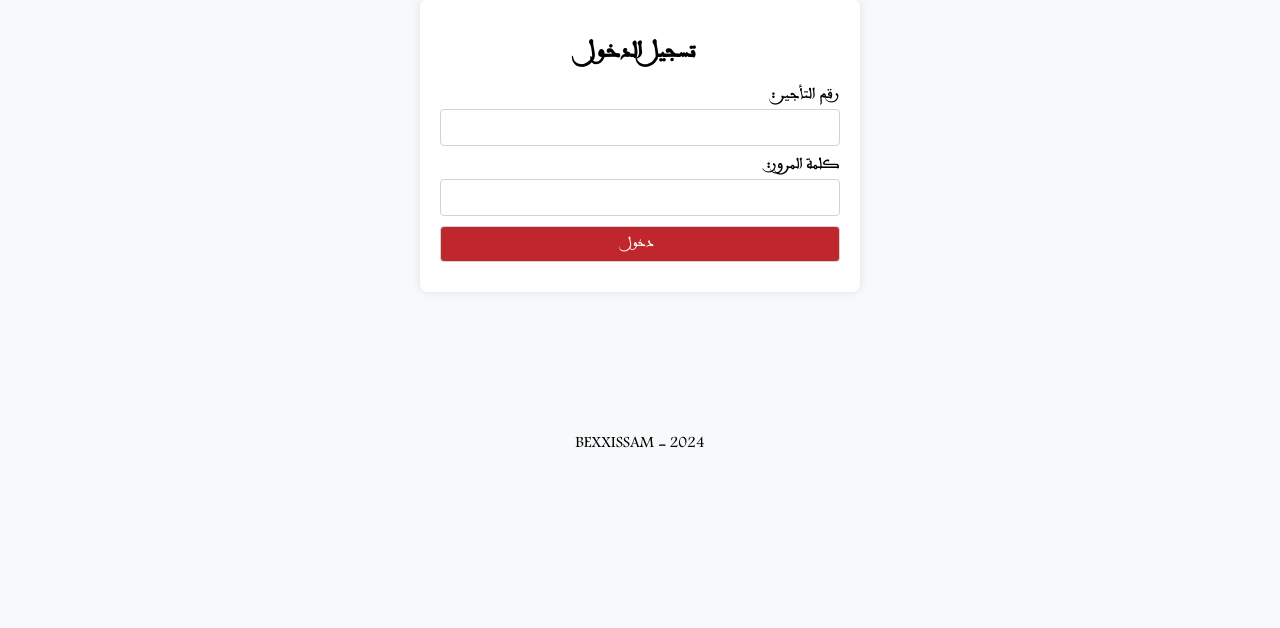
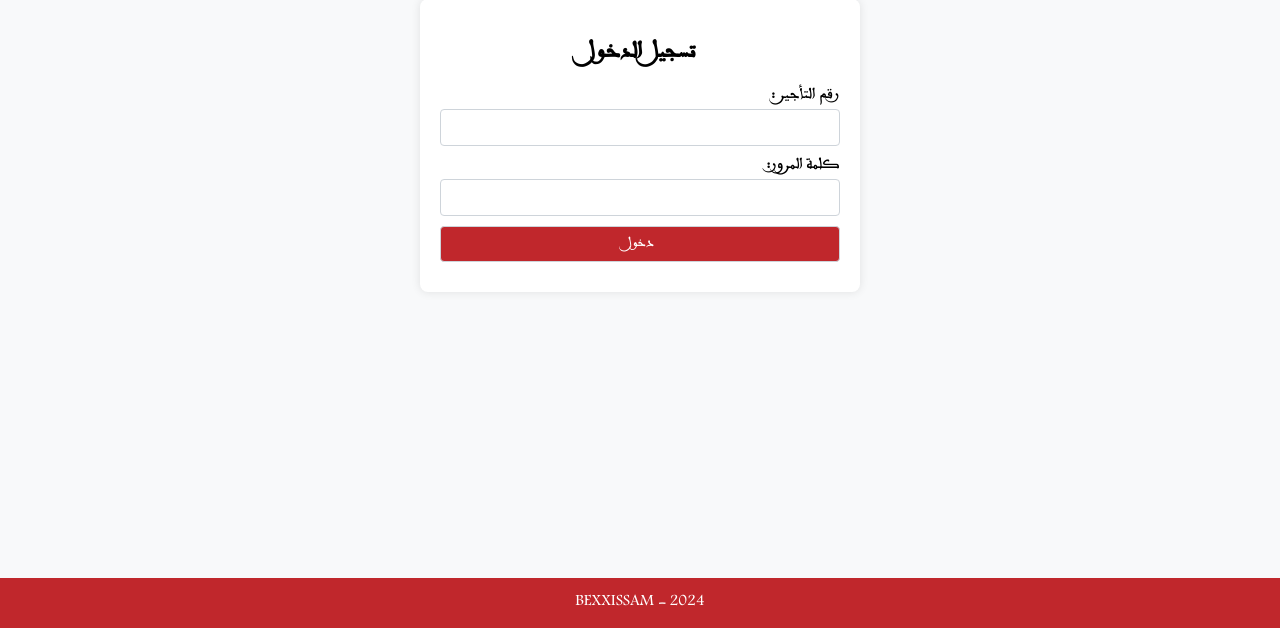
Before and after one commit to BEXXISSAM/Leaves, a Django app: page / in a window 1280 px wide. Shown: the part 172-800 px from the top of the page. Run offline with Django 5.2, Linux system fonts and the light colour scheme.

Commit message:
Update login.html
Edit the footer

```diff
--- a/Project/Manager/templates/login.html
+++ b/Project/Manager/templates/login.html
@@ -38,8 +38,8 @@
         <button type="submit" class="login">دخول</button>
       </form>
     </main>
-    <footer>
-      <p class="copyright"> BEXXISSAM - 2024 </p>
-    </footer>
+    <div class="footer">
+      <p class="copyright">BEXXISSAM - 2024</p>
+    </div>
   </body>
 </html>
```
